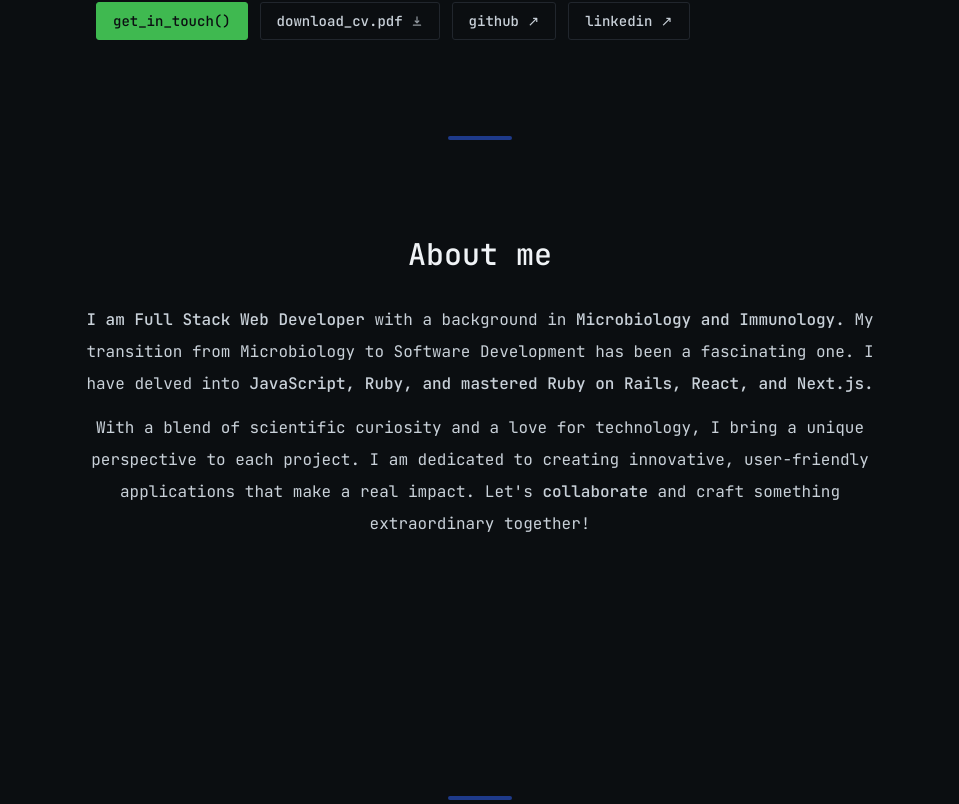
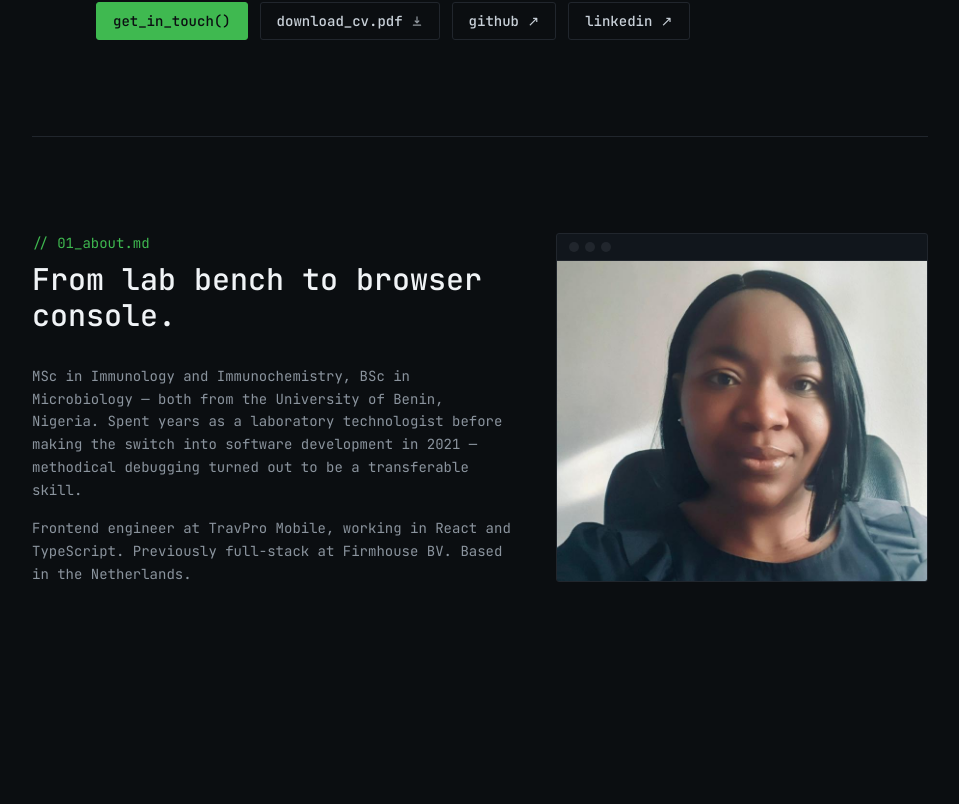
Before and after one commit to berylijncodes/portfolio, a Next.js app: page / in a window 1280 px wide. Shown: the part 496-1300 px from the top of the page, without its empty margins (160-1119 px from the left). Built offline with nearby package versions, Linux system fonts and the light colour scheme; no server answers.

Commit message:
Style about section

```diff
--- a/components/about.tsx
+++ b/components/about.tsx
@@ -1,7 +1,9 @@
 'use client';
 
 import React from 'react';
+import Image from 'next/image';
 import SectionHeading from './section-heading';
+import SectionLabel from './section-label';
 import { motion } from 'framer-motion';
 import { useSectionInView } from '@/lib/hooks';
 
@@ -11,30 +13,52 @@ export default function About() {
   return (
     <motion.section
       ref={ref}
-      className="mb-28 max-w-[50rem] text-center leading-8 sm:mb-40 scroll-mt-28"
-      initial={{ opacity: 0, y: 100 }}
-      animate={{ opacity: 1, y: 0 }}
-      transition={{ delay: 0.175 }}
       id="about"
+      className="mb-28 w-full max-w-4xl scroll-mt-28 sm:mb-40"
+      initial={{ opacity: 0, y: 50 }}
+      whileInView={{ opacity: 1, y: 0 }}
+      viewport={{ once: true }}
     >
-      <SectionHeading>About me</SectionHeading>
-      <p className="mb-3">
-        <span className="font-medium">I am Full Stack Web Developer</span> with
-        a background in{' '}
-        <span className="font-medium">Microbiology and Immunology.</span> My
-        transition from Microbiology to Software Development has been a
-        fascinating one. I have delved into{' '}
-        <span className="font-medium">
-          JavaScript, Ruby, and mastered Ruby on Rails, React, and Next.js.
-        </span>
-      </p>
-      <p>
-        With a blend of scientific curiosity and a love for technology, I bring
-        a unique perspective to each project. I am dedicated to creating
-        innovative, user-friendly applications that make a real impact. Let's{' '}
-        <span className="font-medium">collaborate </span> and craft something
-        extraordinary together!
-      </p>
+      <div className="grid gap-10 sm:grid-cols-[1.3fr_1fr] sm:items-start">
+        <div>
+          <SectionLabel>{'// 01_about.md'}</SectionLabel>
+          <SectionHeading className="text-left">
+            From lab bench to browser console.
+          </SectionHeading>
+          <div className="space-y-4 font-mono text-sm leading-relaxed text-muted">
+            <p>
+              MSc in Immunology and Immunochemistry, BSc in Microbiology —
+              both from the University of Benin, Nigeria. Spent years as a
+              laboratory technologist before making the switch into software
+              development in 2021 — methodical debugging turned out to be a
+              transferable skill.
+            </p>
+            <p>
+              Frontend engineer at TravPro Mobile, working in React and
+              TypeScript. Previously full-stack at Firmhouse BV. Based in the
+              Netherlands.
+            </p>
+          </div>
+        </div>
+
+        <div className="overflow-hidden rounded border border-line bg-card">
+          <div
+            aria-hidden="true"
+            className="flex items-center gap-1.5 border-b border-line px-3 py-2"
+          >
+            <span className="h-2.5 w-2.5 rounded-full bg-line" />
+            <span className="h-2.5 w-2.5 rounded-full bg-line" />
+            <span className="h-2.5 w-2.5 rounded-full bg-line" />
+          </div>
+          <Image
+            src="/berylportrait.jpg"
+            alt="Portrait of Beryl Ilenwabor"
+            width={400}
+            height={400}
+            className="h-64 w-full object-cover sm:h-80"
+          />
+        </div>
+      </div>
     </motion.section>
   );
 }
--- a/components/section-divider.tsx
+++ b/components/section-divider.tsx
@@ -6,10 +6,10 @@ import { motion } from 'framer-motion';
 export default function SectionDivider() {
   return (
     <motion.div
-      className="bg-blue-900 my-24 w-16 h-1 rounded-full hidden sm:block dark:bg-white/20"
-      initial={{ opacity: 0, y: 100 }}
-      animate={{ opacity: 1, y: 0 }}
-      transition={{ delay: 0.125 }}
+      className="my-16 h-px w-full max-w-4xl bg-line sm:my-24"
+      initial={{ opacity: 0 }}
+      whileInView={{ opacity: 1 }}
+      viewport={{ once: true }}
     ></motion.div>
   );
 }
--- a/components/section-heading.tsx
+++ b/components/section-heading.tsx
@@ -1,12 +1,22 @@
-import React from 'react';
+import React from "react";
+import clsx from "clsx";
 
 type SectionHeadingProps = {
   children: React.ReactNode;
+  className?: string;
 };
 
-export default function SectionHeading({ children }: SectionHeadingProps) {
+export default function SectionHeading({
+  children,
+  className,
+}: SectionHeadingProps) {
   return (
-    <h2 className="text-3xl font-medium text-heading mb-8 text-center">
+    <h2
+      className={clsx(
+        "text-3xl font-medium text-heading mb-8",
+        className ?? "text-center",
+      )}
+    >
       {children}
     </h2>
   );
```
